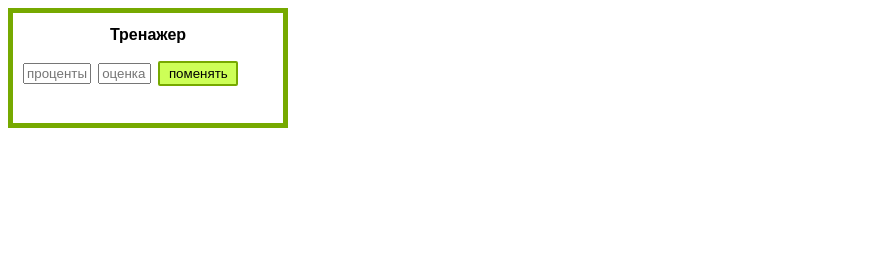
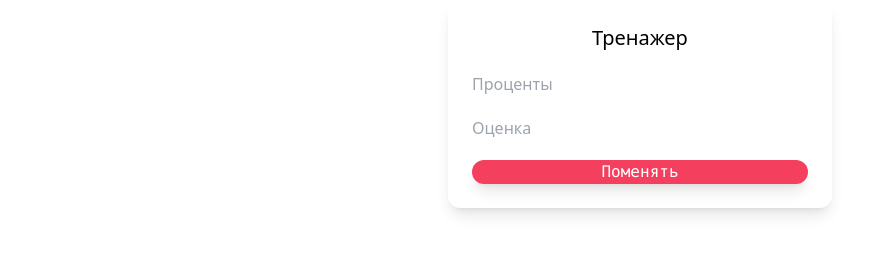
Before and after one commit to aElDi/Yaklass_Passer, a browser extension: page index.html in a window 1280 px wide. Shown: the whole page, without its empty margins (0-885 px from the left). Drawn offline with nearby package versions, Linux system fonts and the light colour scheme.

Commit message:
[1.2] New Design, Works Improve

```diff
--- a/index.html
+++ b/index.html
@@ -5,17 +5,22 @@
   <meta charset="utf-8">
   <title>Чу</title>
   <script defer async src='popup.js'></script>
-  <link rel="stylesheet" href="style.css" >
+  <!-- <link rel="stylesheet" href="style.css" > -->
   <link rel="preconnect" href="https://fonts.googleapis.com">
   <link rel="preconnect" href="https://fonts.gstatic.com" crossorigin>
   <link href="https://fonts.googleapis.com/css2?family=Open+Sans&display=swap" rel="stylesheet">
+  <script src="https://cdn.tailwindcss.com"></script>
 </head>
 
 <body>
-  <h3>Тренажер</h3>
-  <input placeholder="проценты" type="number" id="prc" />
-  <input placeholder="оценка" type="number" id="oc" />
-  <button id="gbtn">поменять</button>
+  <div class="p-6 max-w-sm mx-auto bg-white rounded-xl shadow-lg items-center">
+    <h3 class="text-xl font-medium text-black text-center mb-5">Тренажер</h3>
+    <div class="flex flex-col">
+      <input  class="caret-pink-500 mb-5" placeholder="Проценты" type="number" id="prc" />
+      <input  class="caret-pink-500 mb-5" placeholder="Оценка" type="number" id="oc" />
+      <button class="hover:bg-rose-300 bg-rose-500 max-w-md font-mono text-white rounded-xl shadow-lg" id="gbtn">Поменять</button>
+    </div>
+  </div>
 
 </body>
 
--- a/main.js
+++ b/main.js
@@ -33,9 +33,10 @@ function tren(vproc, voc) {
     for (var i = 0; i < els.length; i++) {
         let f = els[i];
         f.firstElementChild.classList.replace('top-point-empty', 'top-point-full');
+        f.firstElementChild.classList.replace('top-point-half', 'top-point-full');
         f.firstElementChild.classList.replace('profile-point-empty', 'profile-point-full');
         var max = Number(f.lastElementChild.innerText);
-        max = isNaN(max) ? 1 : max;
+        max = isNaN(max) ? Number(f.lastElementChild.lastElementChild.innerText) : max;
         f.lastElementChild.innerHTML = '';
         var ern = document.createElement('span');
         ern.classList.add('earned');
--- a/style.css
+++ /dev/null
@@ -1,46 +0,0 @@
-body{
-    width: 250px;
-    height: 100px;
-    border: 5px #76a900 solid;
-    padding: 5px 10px;
-    font-family: 'Open Sans', sans-serif;
-}
-body, html { overflow: hidden; width: 250px; }
-body::-webkit-scrollbar, html::-webkit-scrollbar { display: none; }
-h3{
-    font-size: medium;
-    text-align: center;
-    margin-top: 5px;
-}
-
-#gbtn{
-    border: #76a900 2px solid;
-    border-radius: 2px;
-    background-color: #cdff57;
-    padding: 3px;
-    width: 80px;
-}
-
-input{
-    width: 60px;
-    margin-right: 3px;
-}
-
-#oc{
-    width: 45px;
-}
-
-input::-webkit-outer-spin-button,
-input::-webkit-inner-spin-button {
-  -webkit-appearance: none;
-  margin: 0;
-}
-
-input[type=number] {
-    -moz-appearance: textfield;
-  }
-
-#gbtn:hover{
-    border-color: #385000;
-    background-color: #76a900;
-}
```
